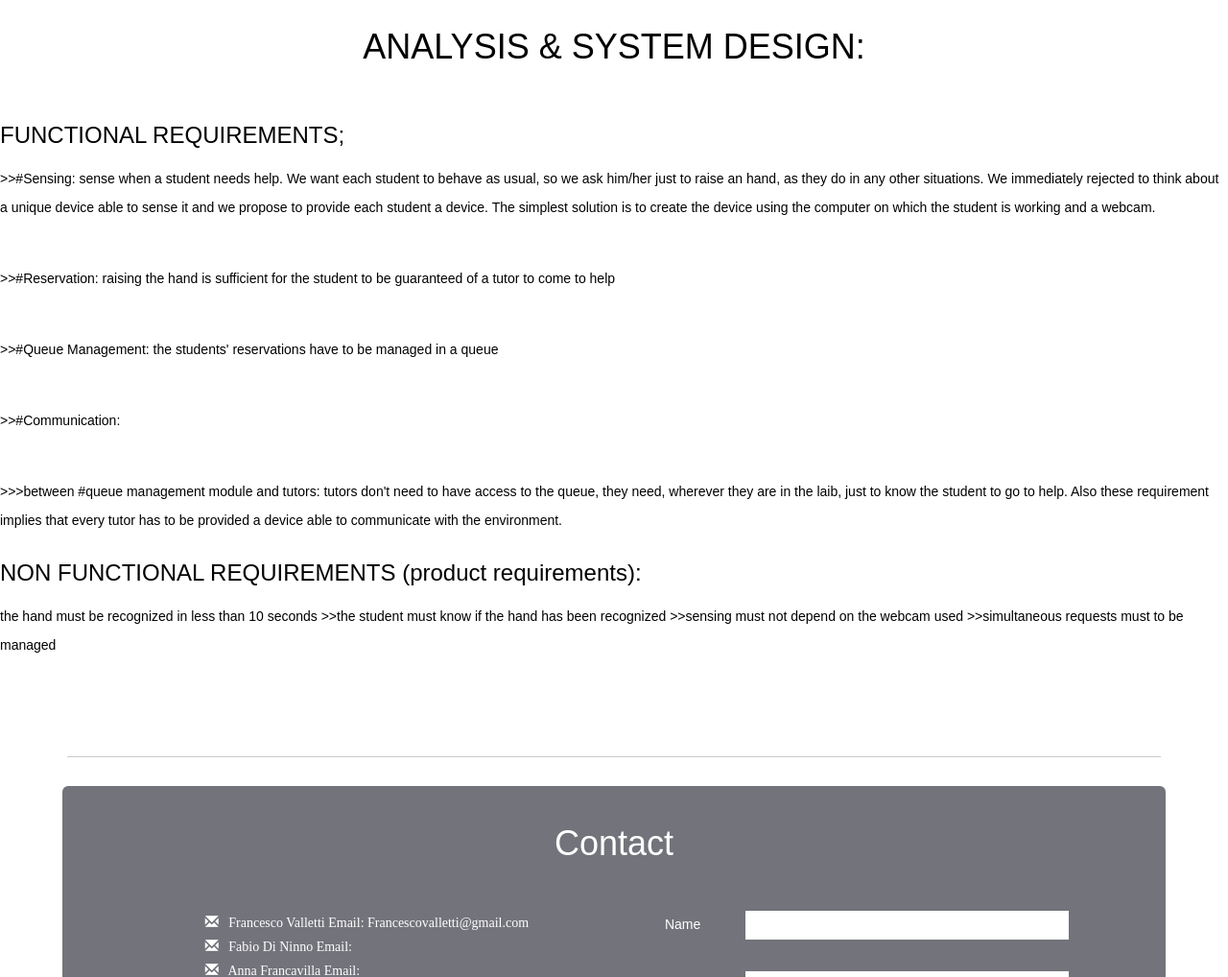
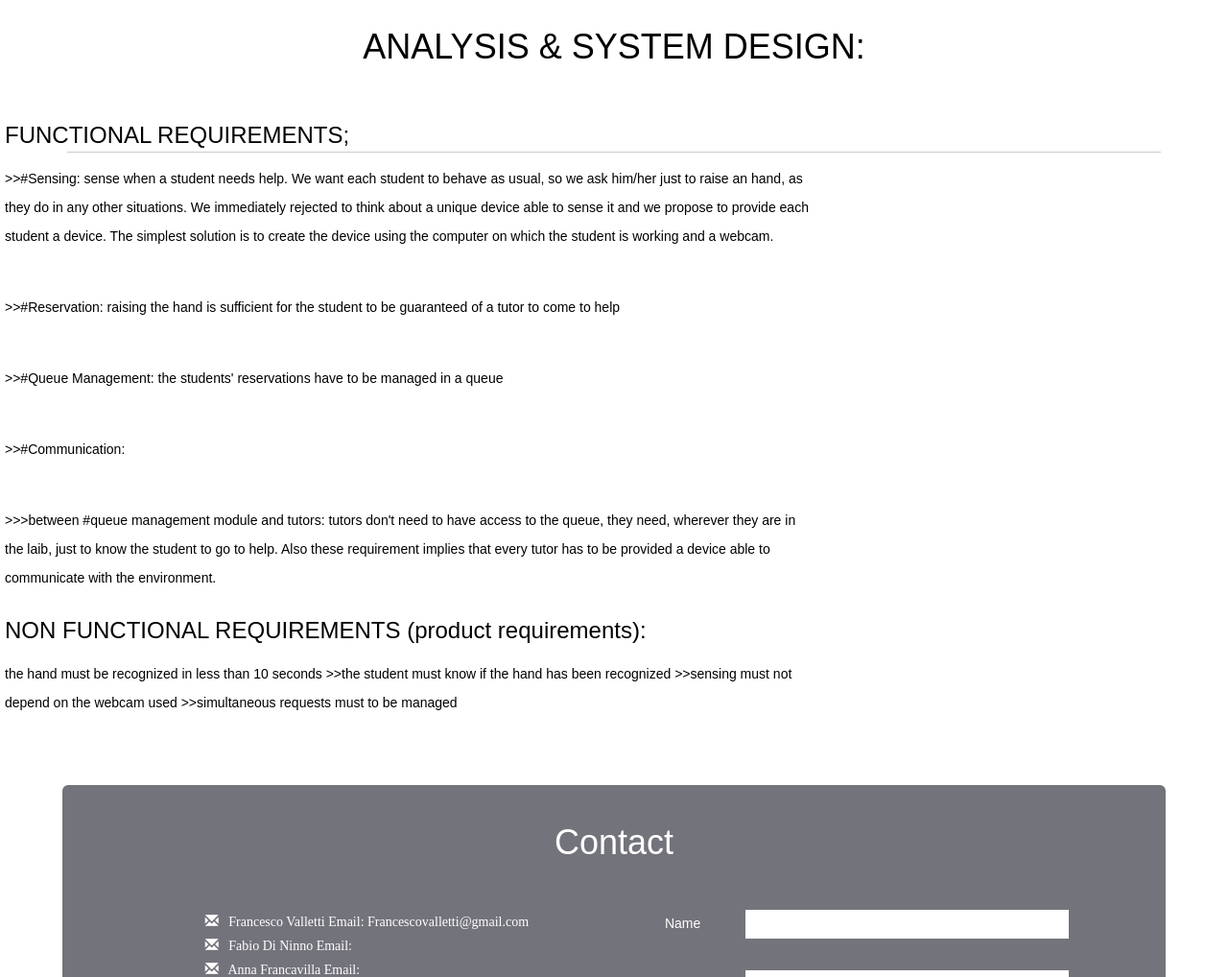
Before and after one commit to AmI-2014/SmartAttack, a plain HTML site: page index.html in a window 1280 px wide. Shown: the part 1540-2558 px from the top of the page at 96% size. Drawn offline with nearby package versions, Linux system fonts and the light colour scheme; some packages are replaced by stand-ins of ours; no server answers; a web font is replaced by a local one.

Commit message:
Update index.html

```diff
--- a/index.html
+++ b/index.html
@@ -141,11 +141,13 @@ from doing it, not because the tutors are not able to do it, but because the env
 <section id="templatemo_services">
     <div class="container">
         <div class="row">
+
             <h1>ANALYSIS & SYSTEM DESIGN: </h1>
         </div>
 
             </div>
         </div><!-- end of row -->
+        <div class="col-md-16">
 		<h2>FUNCTIONAL REQUIREMENTS;</h2>
 	<p>	>>#Sensing: sense when a student needs help. We want each student to behave as usual, so we ask him/her just to raise an
 hand, as they do in any other situations. We immediately rejected to think about a unique device able to sense it and
@@ -165,6 +167,8 @@ the student is working and a webcam. </p>
       >>simultaneous requests must to be managed</p>
 <h2></h2>
 <p></p>
+
+           	</div>
             </div>
         </div><!-- end of row -->
     </div>
```
